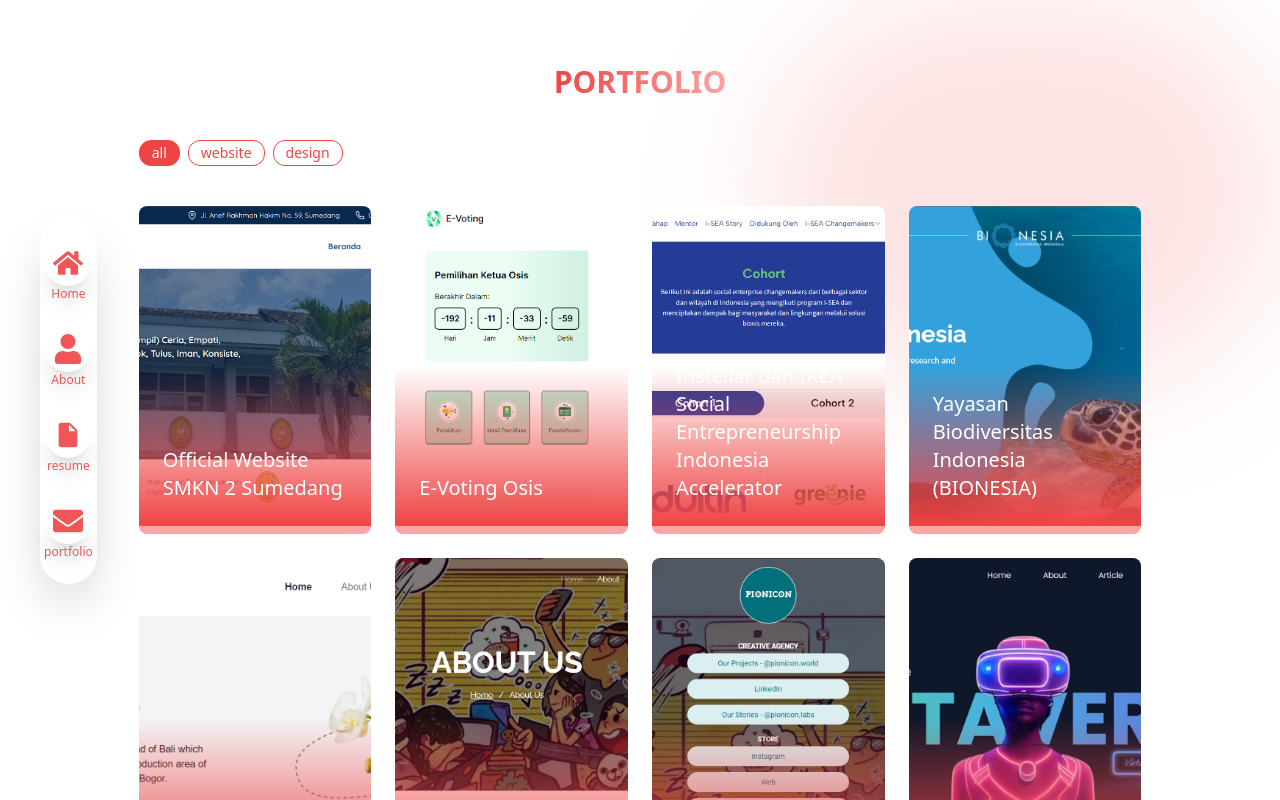
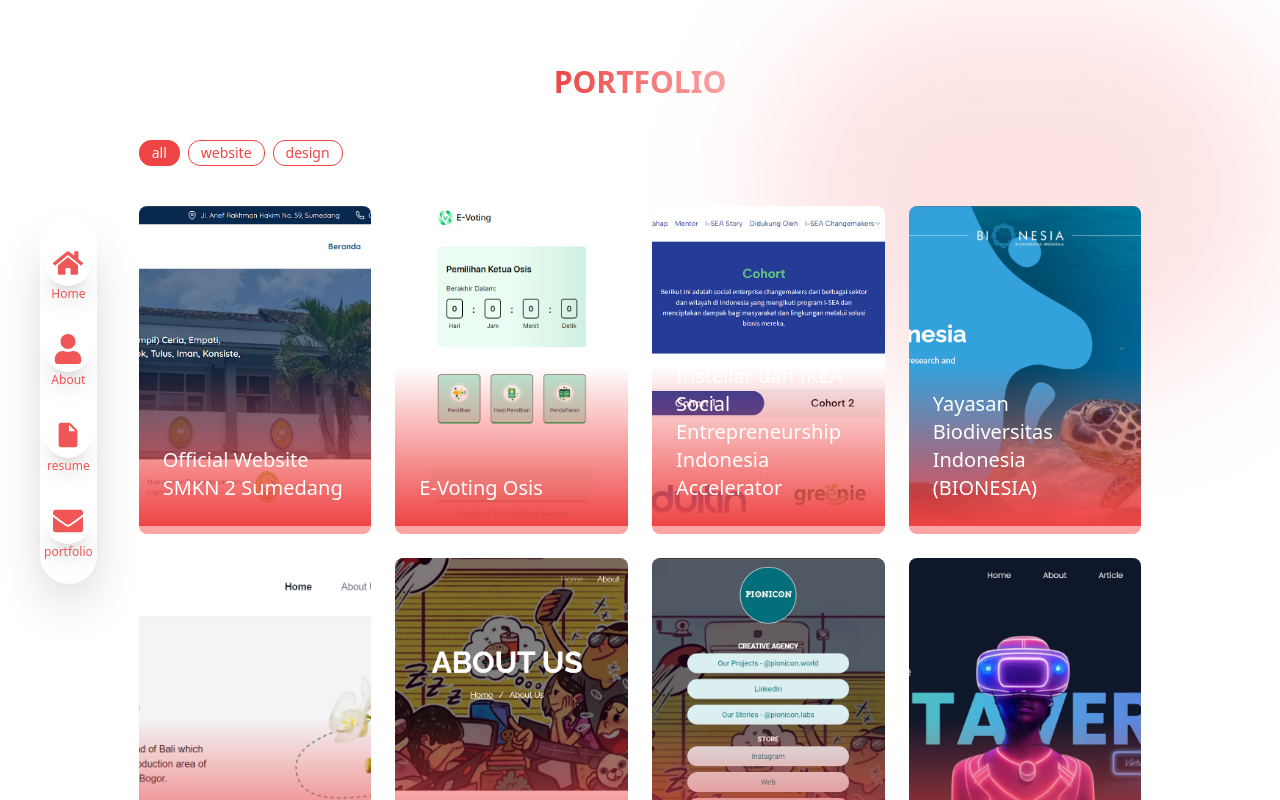
Before and after one commit to isyhfadilah/aisyahnurfadilah, a Next.js app: page /portfolio in a window 1280 px wide. Shown: the top 800 px of the page. Built offline with nearby package versions, Linux system fonts and the light colour scheme; a web font is replaced by a local one.

Commit message:
fix: voting image in data projects

```diff
--- a/src/data/project.ts
+++ b/src/data/project.ts
@@ -10,7 +10,7 @@ export const projects = [
   {
     title: 'E-Voting Osis',
     link: 'https://voting-osis.vercel.app/',
-    image: '/images/projects/voting.png',
+    image: '/images/projects/voting-osis.png',
     type: 'website',
     detail: ''
   },
```
Also changed, not shown: public/images/projects/voting-osis.png (added), public/images/projects/voting.png (deleted).
